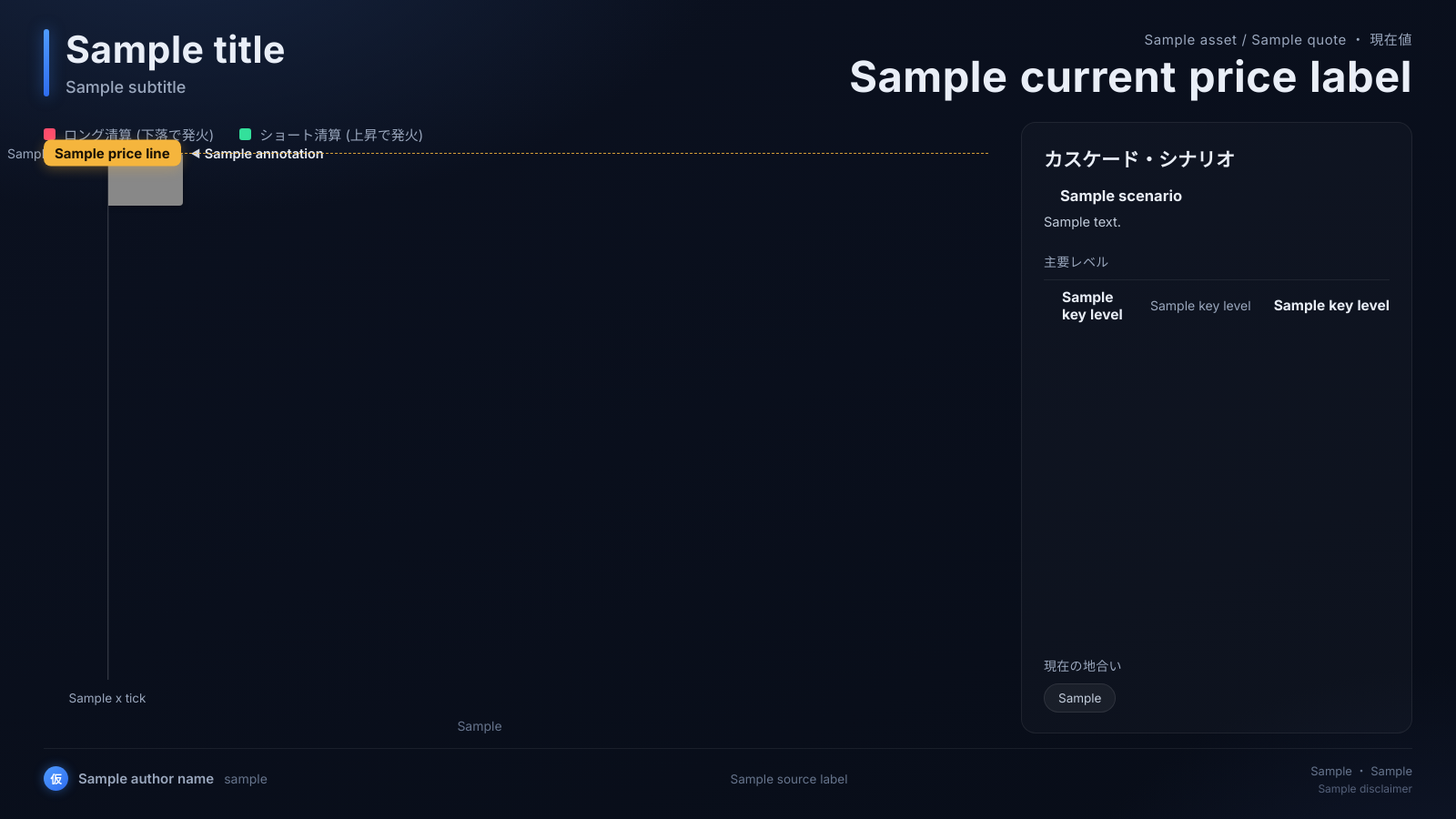
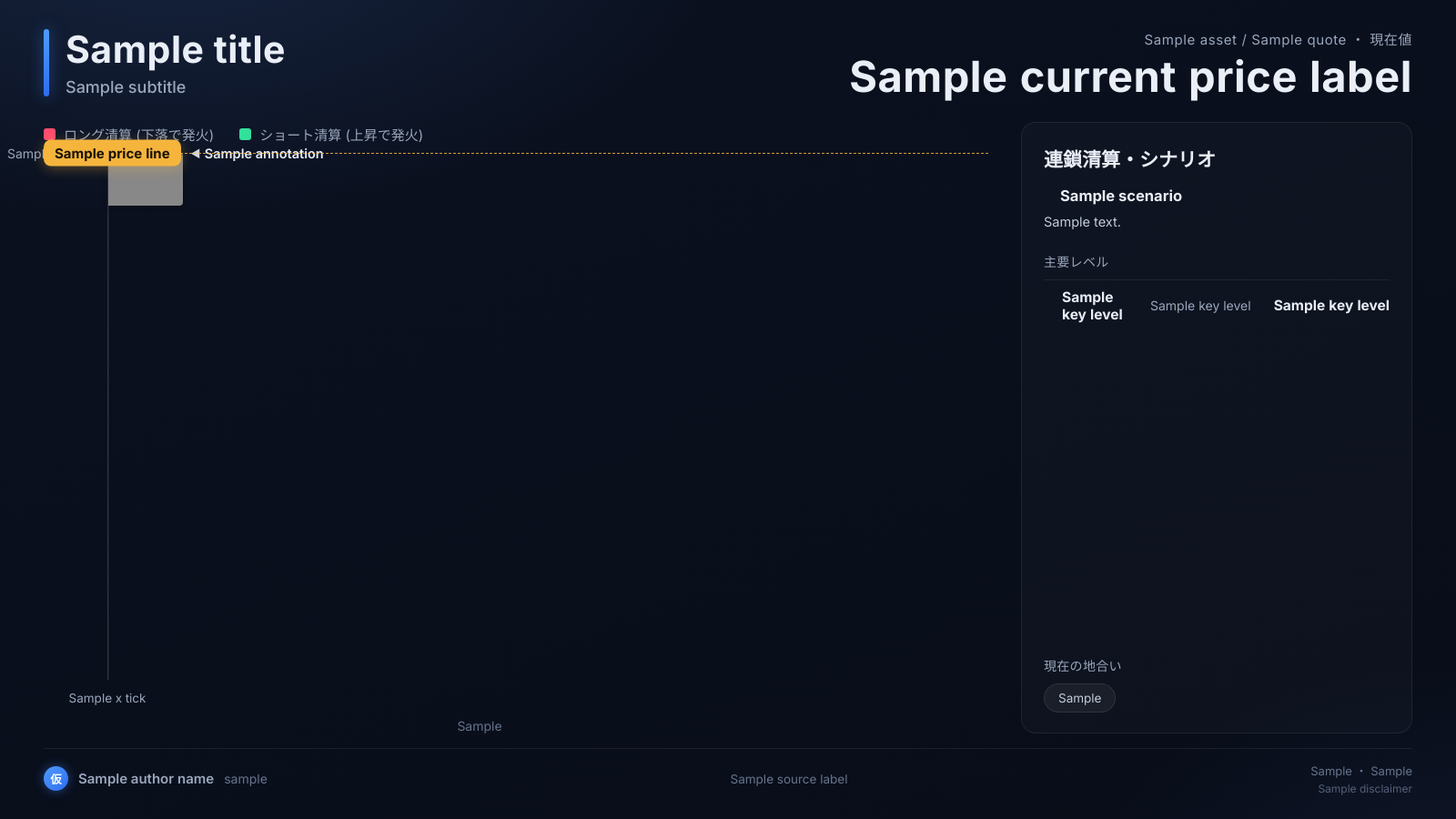
Before and after one commit to conpost-aotori/liquidation-cascade-monitor, a Python web app: template src/liqmap/templates/map.html.j2 in a window 1600 px wide. Shown: the whole page at 91% size. Run offline with Jinja, Linux system fonts and the light colour scheme; the template is opened without the code that fills it: most values are stand-ins (such as "Sample title", 1, 10 or a date in 2020).

Commit message:
Rename right-panel heading to 連鎖清算・シナリオ
Co-Authored-By: Claude Opus 4.8 <noreply@anthropic.com>

```diff
--- a/src/liqmap/templates/map.html.j2
+++ b/src/liqmap/templates/map.html.j2
@@ -195,7 +195,7 @@
     </section>
 
     <aside class="panel">
-      <h2>カスケード・シナリオ</h2>
+      <h2>連鎖清算・シナリオ</h2>
       {% for s in scenarios %}
       <div class="scenario">
         <div class="sc-head {{ s.direction }}"><i class="dot {{ s.direction }}"></i>{{ s.title }}</div>
```
